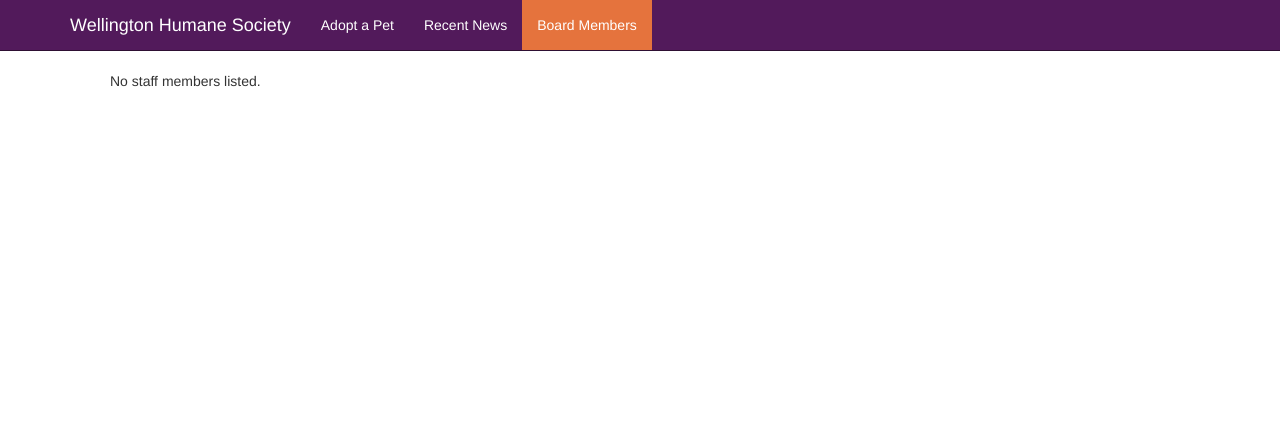
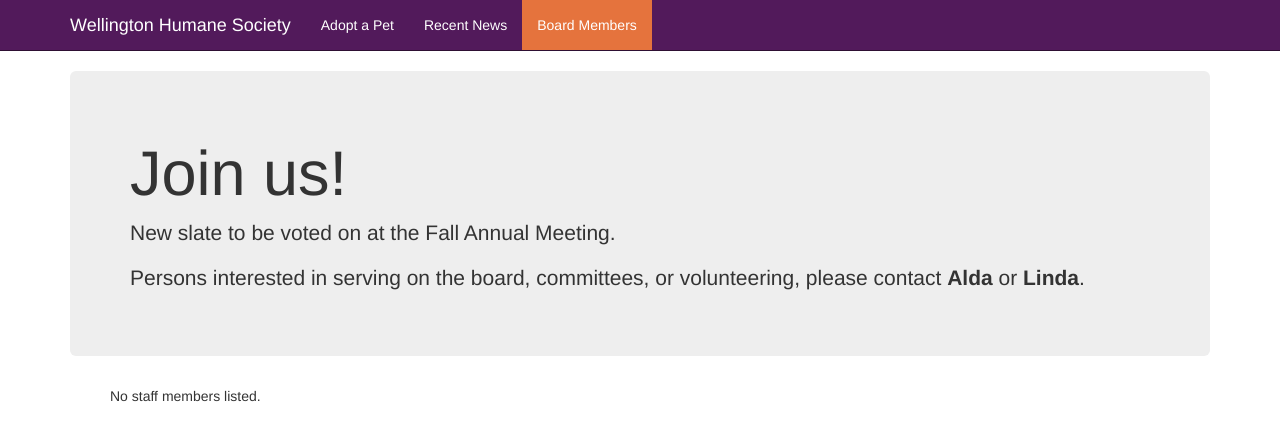
Before and after one commit to erkstyn/WHS, a Django app: page /board/ in a window 1280 px wide. Shown: the top 441 px of the page. Run offline with Django 3.2, Linux system fonts and the light colour scheme; parts of the project's set-up code (start-up, migrations or seed data) failed here and were passed over; some libraries are stand-ins or nearby versions.

Commit message:
add message to board member page

```diff
--- a/humanesociety/templates/board_members/list.html
+++ b/humanesociety/templates/board_members/list.html
@@ -2,6 +2,12 @@
 {% load markup %}
 
 {% block content %}
+<div class="jumbotron">
+    <h1>Join us!</h1>
+    <p>New slate to be voted on at the Fall Annual Meeting.</p>
+    <p>Persons interested in serving on the board, committees, or volunteering, please contact
+    <strong>Alda</strong> or <strong>Linda</strong>.
+</div>
 
 <ul>
 
```
